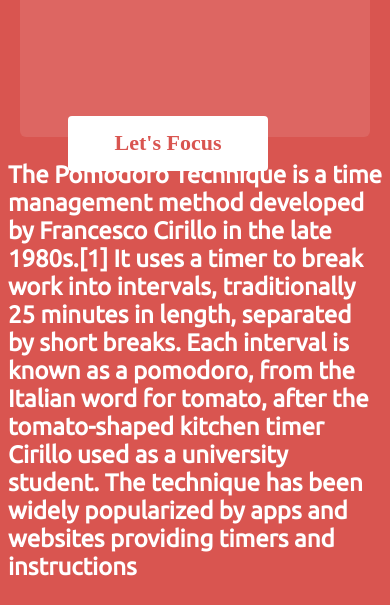
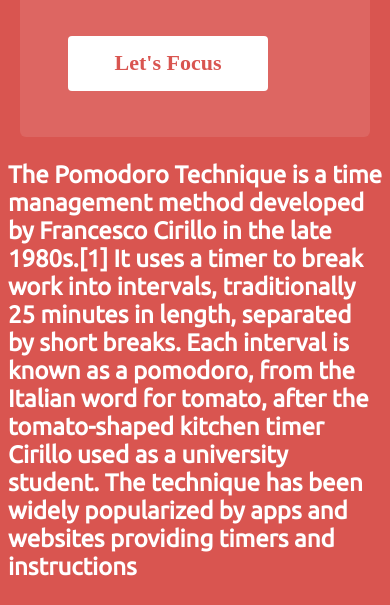
Before and after one commit to bhargav08-code/BeProductive, a plain HTML site: page index.html in a window 390 px wide. Shown: the part 269-874 px from the top of the page. Drawn offline with Linux system fonts and the light colour scheme.

Commit message:
Updated btn

```diff
--- a/style.css
+++ b/style.css
@@ -57,6 +57,8 @@ body {
 @media screen and (max-width: 400px) {
   .btn {
     margin-left: 3rem;
+    position: relative;
+    bottom: 5rem;
   }
   .content {
     height: 15rem;
```
